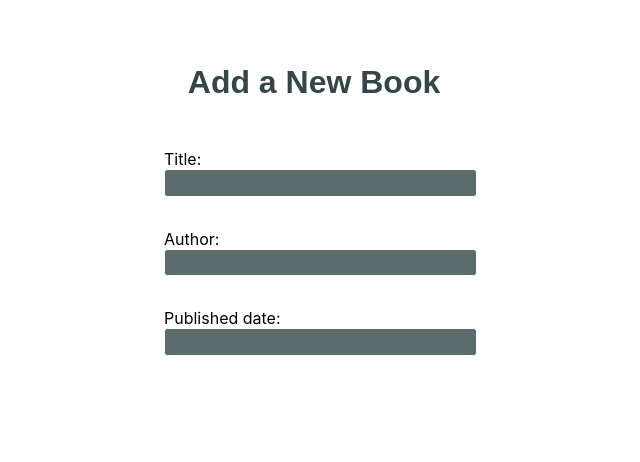
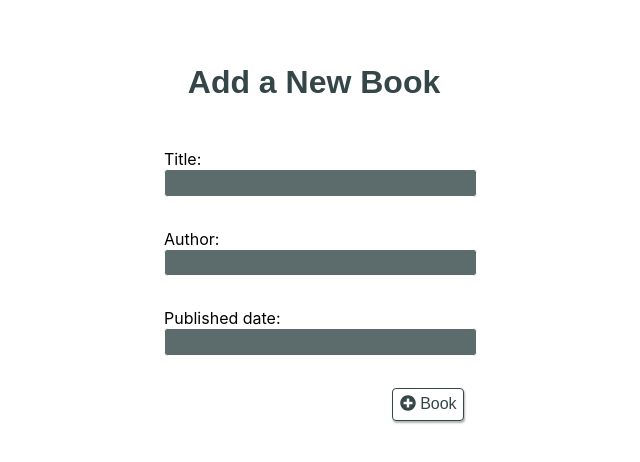
Before and after one commit to catalinac3/Book-search, a React (Create React App) app: page /addBook in a window 1280 px wide. Shown: the top 462 px of the page, without its empty margins (326-966 px from the left). Built offline with nearby package versions, Linux system fonts and the light colour scheme; a web font is replaced by a local one.

Commit message:
buttons go navigate the 2 pages, an extra function for book add is allowed

```diff
--- a/src/AddBook.css
+++ b/src/AddBook.css
@@ -6,6 +6,10 @@
   margin-bottom: 1.5em;
 }
 
+.container{
+  width: 300px;
+  margin: 0 auto;
+}
 .inputForm {
   width: 300px;
   margin: 2em auto;
--- a/src/AddBook.js
+++ b/src/AddBook.js
@@ -1,13 +1,20 @@
 import "./AddBook.css";
 import { useState } from "react";
+import NavButton from "./NavButton";
+
 function AddBook() {
   const [newTitle, setNewTitle] = useState("");
   const [newAuthor, setNewAuthor] = useState("");
   const [newPDate, setNewPDate] = useState("");
 
+function add() {
+  alert("I'm the add function");
+}
+
   return (
     <div className="AddBook">
       <h1>Add a New Book</h1>
+      <div className="container">
         <form>
           <div className="inputForm">
             <label className="label">Title: </label>
@@ -40,6 +47,8 @@ function AddBook() {
             />
           </div>
         </form>
+        <NavButton nav={"/"} extraFunction={add} />
+      </div>
     </div>
   );
 }
--- a/src/Home.js
+++ b/src/Home.js
@@ -10,9 +10,13 @@ function Home() {
   const [BookList, setNewBookList] = useState(BookCollection);
   const [SearchStatus, setNewSearchStatus] = useState("");
 
+
+
   // TODO --- think about sortierung when a book is added,
   // first by author and then by year of publication in
   // descendet order. Maybe also when displayed.
+
+
 
   /**
    * creates a customized component (OutputBook) for every book in the list,
@@ -51,7 +55,7 @@ function Home() {
   }
   return (
     <div className="Home">
-      <NavButton/>
+      <NavButton nav={"/addBook"}/>
       <h1> BookFinder </h1>
 
       <SearchField submitted={search} />
--- a/src/NavButton.js
+++ b/src/NavButton.js
@@ -1,19 +1,22 @@
-import { useHistory } from "react-router-dom";
 import "./NavButton.css";
 import { FontAwesomeIcon } from "@fortawesome/react-fontawesome";
 import { faPlusCircle } from "@fortawesome/free-solid-svg-icons";
+import { useHistory } from "react-router-dom";
 
-function NavButton() {
+function NavButton(props) {
   const history = useHistory();
   const addIcon = <FontAwesomeIcon icon={faPlusCircle} />;
 
-  function handleClick() {
-    history.push("/addBook");
+  function handleNav(nav, extraFunction = 0) {
+    history.push(nav);
+    if (extraFunction) {
+      extraFunction();
+    }
   }
-
+  // history.push("/addBook");
   return (
     <div className="NavButton">
-      <button onClick={handleClick}>{addIcon} Book</button>
+      <button onClick={() => handleNav(props.nav, props.extraFunction)}>{addIcon} Book</button>
     </div>
   );
 }
```
Lines whose indentation alone changed are shown as unchanged.
